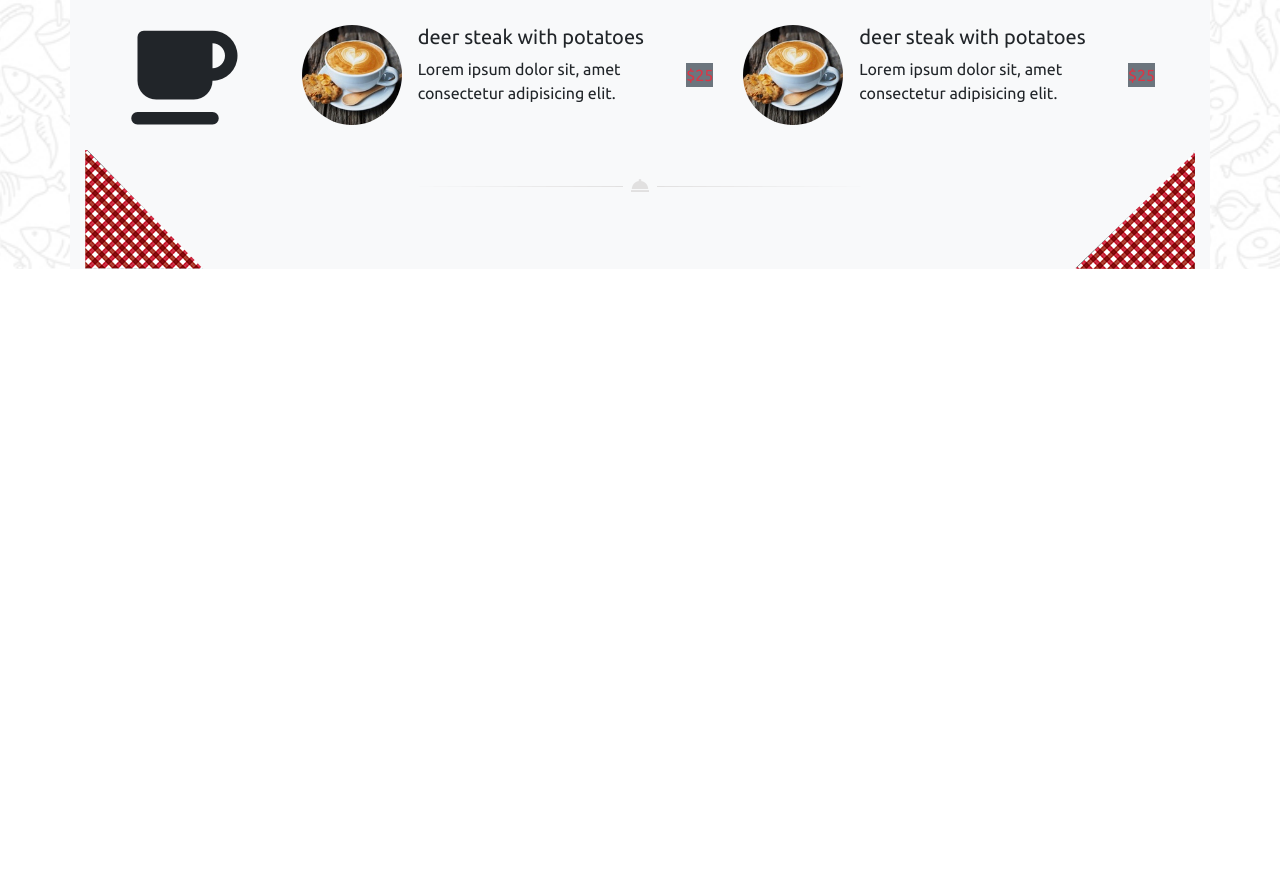
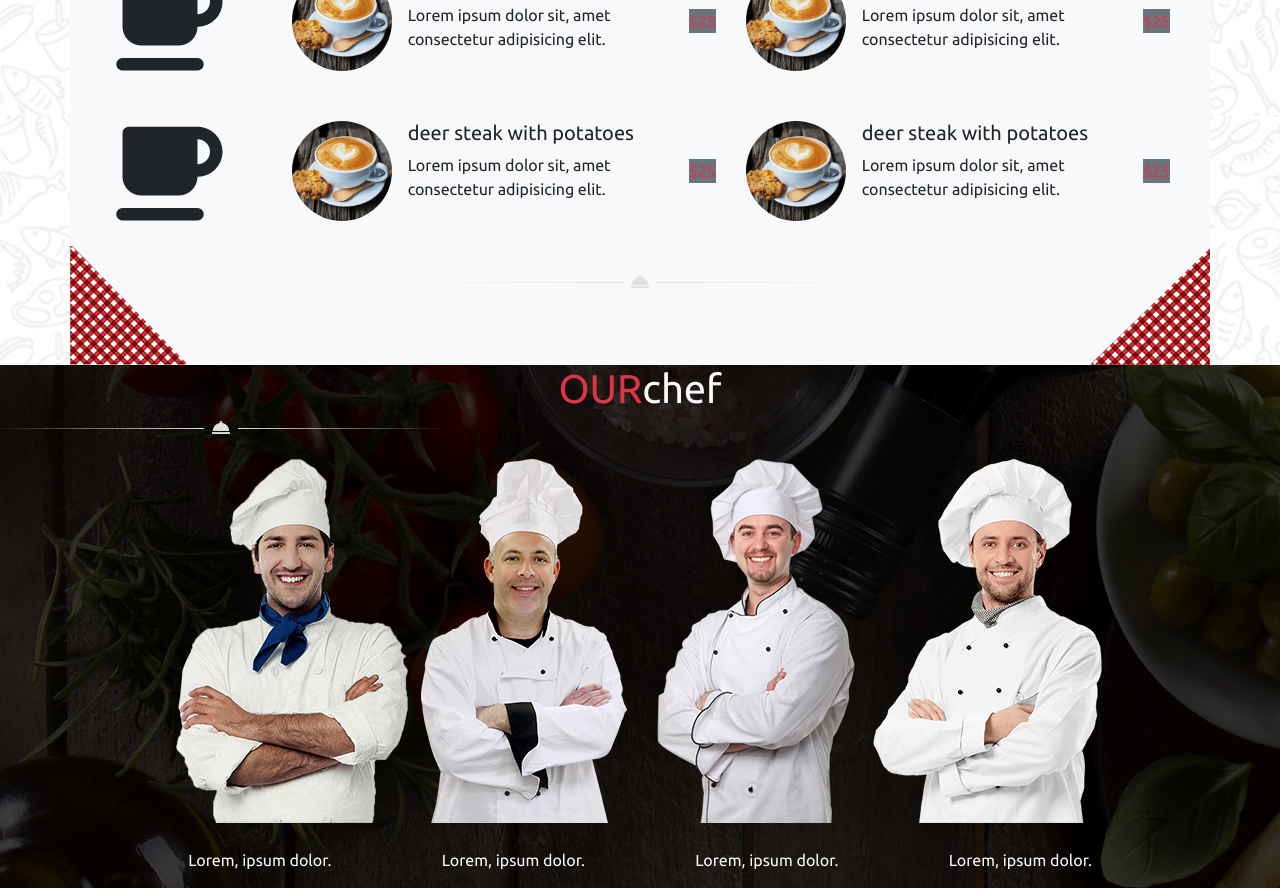
Before and after one commit to miziiano/git_bootstrap_les_chefs, a website: page index.html in a window 1280 px wide. Shown: the part 2885-3773 px from the top of the page. Before the commit the page ends 3154 px from the top, so only its background shows below. Drawn offline with Linux system fonts and the light colour scheme.

Commit message:
our cuisto

```diff
--- a/index.html
+++ b/index.html
@@ -102,13 +102,14 @@
 
     <section>
         <!-- titre menu  -->
-        <div class="container bg-light">
+        <div class="container bg-light p-0">
             <div class="d-flex justify-content-between ">
                 <img src="./public/images/box-left-top.png" alt="">
 
-                <h1>OUR story</h1>
+                <h1> <span class="text-danger">OUR</span> story</h1>
 
                 <img src="./public/images/box-right-top.png" alt="">
+
             </div>
 
             <!-- menu -->
@@ -121,10 +122,10 @@
                         iusto esse ut, voluptates veritatis saepe. Quos maxime nesciunt suscipit, delectus fugiat
                         sapiente exercitationem voluptate necessitatibus!</p>
                 </div>
-                <h1 class="d-flex justify-content-center">
-                    <span>
-                        OUR Menu
-                    </span>
+                <h1 class="d-flex justify-content-center py-5">
+                    <span class="text-danger">
+                        OUR </span> Menu
+
                 </h1>
             </div>
             <div class="container">
@@ -233,13 +234,13 @@
 
             </div>
             <!-- bas de page menu  -->
-            <div class="d-flex justify-content-between ">
-                <div>
+            <div class="d-flex justify-content-between p-0">
+                <div class="p-0">
                     <img src="./public/images/box-bottom-left.png" alt="">
                 </div>
 
                 <div class="mb-5 d-flex align-items-center">
-                    <img src="./public/images/decoration_line.png"  alt ="">
+                    <img src="./public/images/decoration_line.png" alt="">
                 </div>
 
                 <div>
@@ -247,8 +248,46 @@
                 </div>
             </div>
             <!-- menu fin-->
+    </section>
+
+<!-- OUR cuisto -->
+    <section class="chefcuisto text-light flex-column">
+        <div class="d-flex justify-content-center">
+            <h1> <span class="text-danger">OUR</span>chef</h1>
+        </div>
+        <img src="./public/images/decoration_line.png "  class="align-items-center d-flex " alt="">
+
+        <div class="container">
+            <div class="row d-flex justify-content-center ">
+                <col-3><img src="./public/images/chef1.png" alt=""></col-3>
+                <col-3><img src="./public/images/chef2.png" alt=""></col-3>
+                <col-3><img src="./public/images/chef3.png" alt=""></col-3>
+                <col-3><img src="./public/images/chef4.png" alt=""></col-3>
+            </div>
+            <div class="d-flex align-items-center justify-content-around text-light ">
+
+                <col-3 class="ml-5">
+                    <p>Lorem, ipsum dolor.</p>
+                </col-3>
+                <col-3>
+                    <p>Lorem, ipsum dolor.</p>
+                </col-3>
+                <col-3>
+                    <p>Lorem, ipsum dolor.</p>
+                </col-3>
+                <col-3 class="mr-5">
+                    <p>Lorem, ipsum dolor.</p>
+                </col-3>
+            </div>
+        </div>
+        </div>
 
     </section>
+    <!-- formulaire -->
+    <section>
+
+    </section>
+
 </body>
 
 </html>
--- a/src/sass/style.sass
+++ b/src/sass/style.sass
@@ -83,3 +83,11 @@ body
                 height: 100px
                 border-radius: 50%
                 border: 25px
+
+.chefcuisto
+        background-image: url("../../public/images/team_background.jpg")
+            display: flex
+        height: 180%
+        background-size: 1600px
+        background-repeat: no-repeat
+        align-content: center
```
Also changed, not shown: public/css/style.css, 1 other file.
